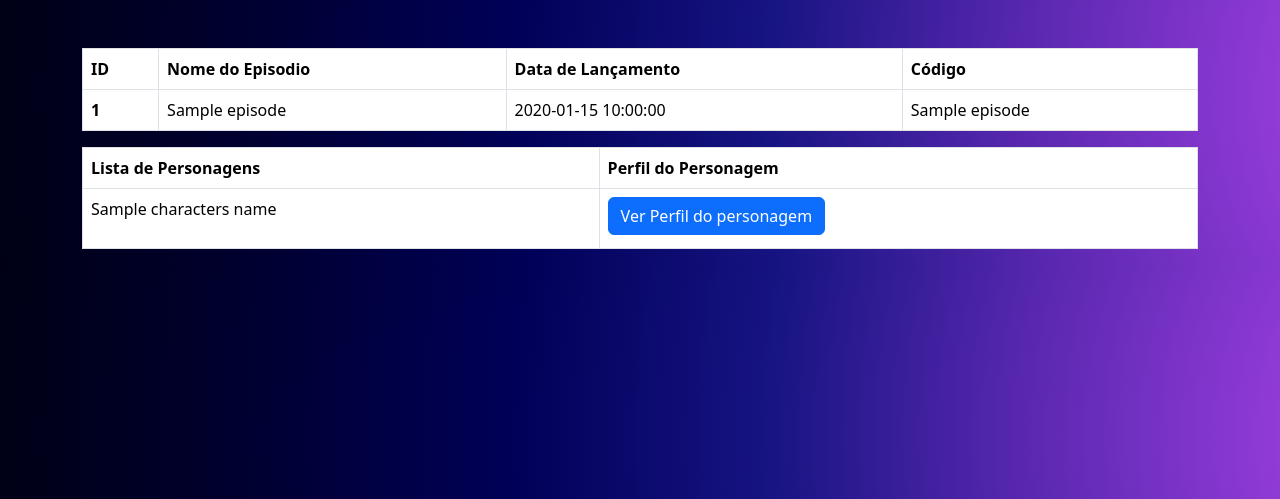
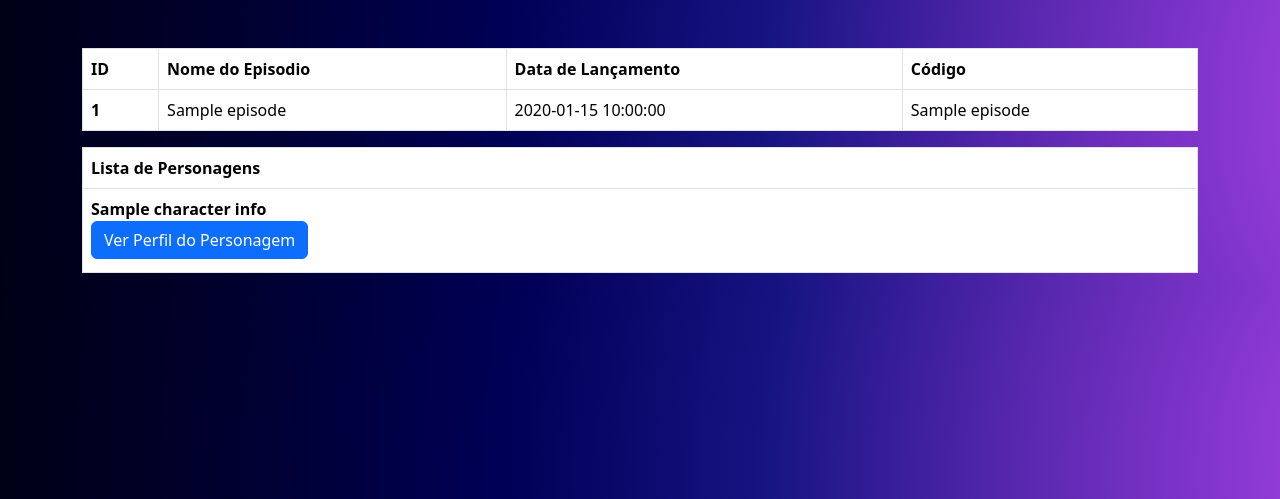
Before and after one commit to CarolinaSanches24/API--RickAndMarty, a Flask app: template templates/episode.html in a window 1280 px wide. Shown: the part 76-575 px from the top of the page. Run offline with Flask 3, Linux system fonts and the light colour scheme; the template is opened without the code that fills it: most values are stand-ins (such as "Sample title", 1, 10 or a date in 2020).

Commit message:
fix:ajuste perfil do episodio

```diff
--- a/app.py
+++ b/app.py
@@ -1,5 +1,6 @@
-from flask import Flask, render_template,  jsonify
-import urllib.request, json
+from flask import Flask, render_template
+import urllib.request
+import json
 
 
 
@@ -174,19 +175,19 @@ def get_list_episodes():
     except Exception as e:
         return f"Erro ao consultar dados: {str(e)}"
 
-@app.route("/episode/<id>") # obter uma location
+@app.route("/episode/<id>")
 def get_episode(id):
     try:
         url = f"https://rickandmortyapi.com/api/episode/{id}"
         response = urllib.request.urlopen(url)
         data = response.read();
-        episode_dict = json.loads(data);
-        list_ids_characters = [];
-        character_names = [];
+        episode_dict = json.loads(data)
+        list_ids_characters = []
+        character_names = []
 
         for character in episode_dict["characters"]:
             character_id = character.split("/")[-1]
-            list_ids_characters.append(character_id);
+            list_ids_characters.append(character_id)
 
             # Consulta o nome do personagem pelo id e armazena na lista
             character_url = f"https://rickandmortyapi.com/api/character/{character_id}"
@@ -195,6 +196,9 @@ def get_episode(id):
             character_dict = json.loads(character_data)
             character_names.append(character_dict["name"])
 
-        return render_template("episode.html", episode=episode_dict, list_ids_characters = list_ids_characters, characters_names = character_names);
+        # Combine as duas listas em uma lista de tuplas
+        character_info = list(zip(character_names, list_ids_characters))
+
+        return render_template("episode.html", episode=episode_dict, character_info=character_info)
     except Exception as e:
         return f"Erro ao consultar dados: {str(e)}"
--- a/templates/episode.html
+++ b/templates/episode.html
@@ -17,36 +17,25 @@
     </tr>
   </tbody>
 </table>
+
 <table class="table table-bordered">
   <thead class="thead-dark">
     <tr>
       <th scope="col">Lista de Personagens</th>
-      <th scope="col" class="ocultar_elemento">Perfil do Personagem</th>
     </tr>
   </thead>
   <tbody>
     <tr>
       <td>
-        {% for character_name in characters_names %} {{ character_name }}<br />
-        <a href="/profile/{{ character_id }}"
-          ><img
-            src="{{ url_for('static', filename='images/visao.png') }}"
-            width="32"
-            height="32"
-            alt="icone de visualização"
-            title="ver perfil do episodio"
-            class="view_icon"
-        /></a>
-        {% endfor %}
-      </td>
-      <td class="ocultar_elemento">
-        {% for character_id in list_ids_characters %}
+        {% for character_name, character_id in character_info %}
+        <strong>{{ character_name }}</strong><br />
         <a href="/profile/{{ character_id }}" class="btn btn-primary"
-          >Ver Perfil do personagem</a
+          >Ver Perfil do Personagem</a
         ><br />
         {% endfor %}
       </td>
     </tr>
   </tbody>
 </table>
+
 {% endblock %}
```
